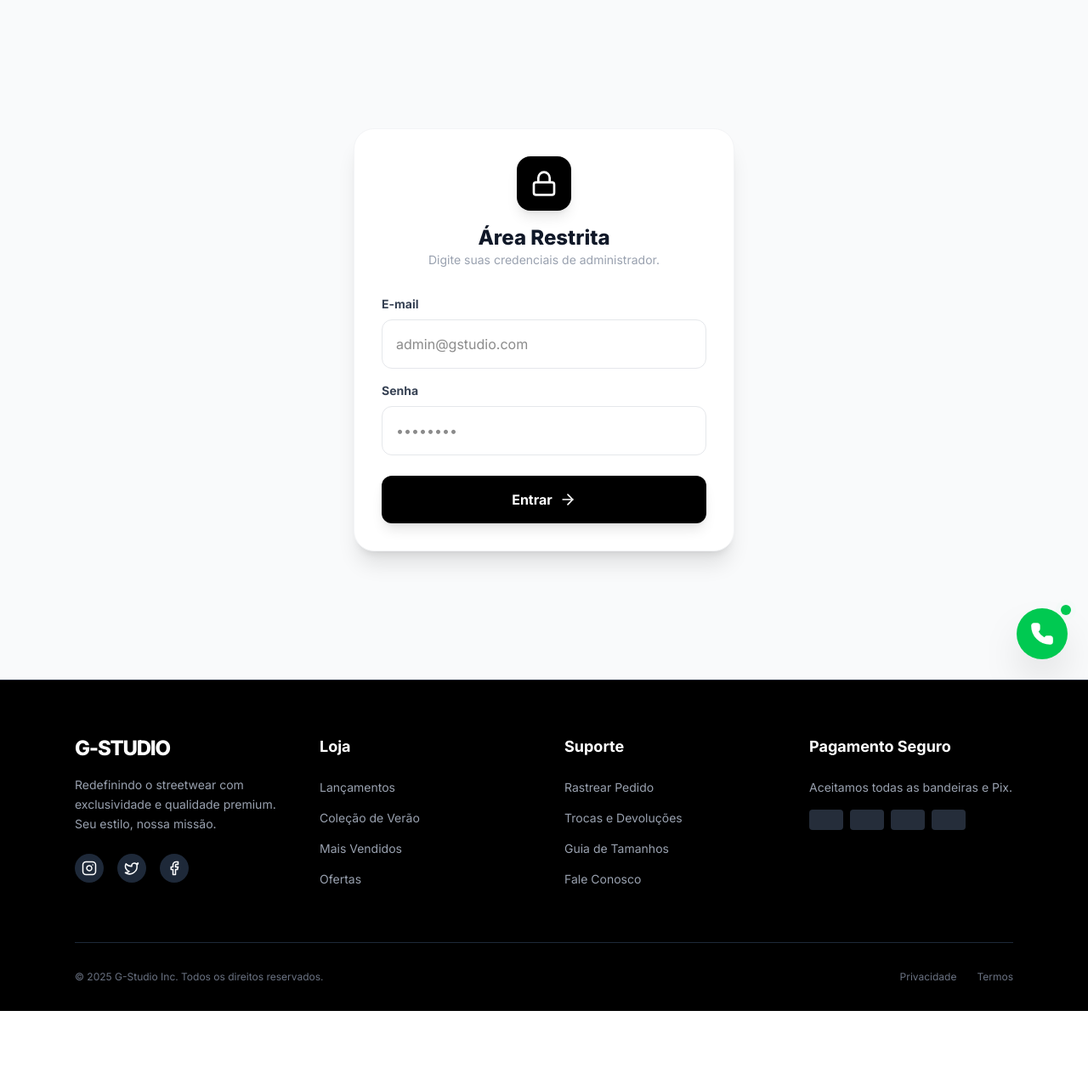
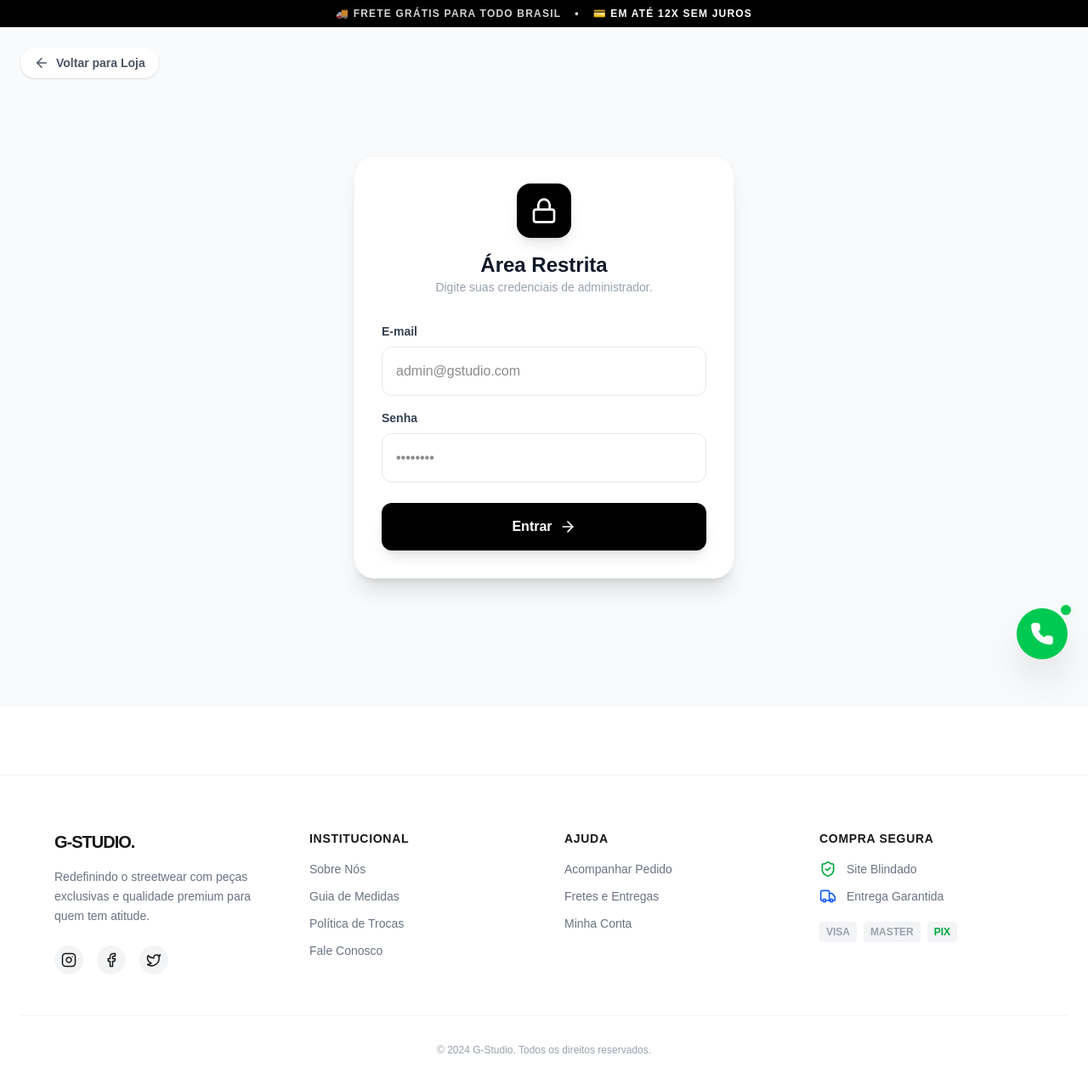
Before and after one commit to GustavoHenrique1998/GStudio, a Next.js app: page /login in a window 1280 px wide. Shown: the whole page at 85% size. Before the commit the page ends 1190 px from the top, so only its background shows below. Built offline with nearby package versions, Linux system fonts and the light colour scheme.

Commit message:
Layout profissional: Topbar e Footer

```diff
--- a/app/layout.tsx
+++ b/app/layout.tsx
@@ -1,27 +1,25 @@
 import type { Metadata } from "next";
-import { Inter } from "next/font/google";
+import { Inter, Montserrat } from "next/font/google"; // Adicionei Montserrat para títulos
 import "./globals.css";
-import Footer from "@/components/Footer";
 import WhatsAppButton from "@/components/WhatsAppButton";
 import { CartProvider } from "./context/CartContext";
 import CartSidebar from "@/components/CartSidebar";
-import { Toaster } from 'react-hot-toast'; // <--- IMPORTANTE
+import { Toaster } from 'react-hot-toast';
+import { Instagram, Facebook, Twitter, CreditCard, Truck, ShieldCheck } from 'lucide-react'; // Ícones novos
 
-const inter = Inter({ subsets: ["latin"] });
+const inter = Inter({ subsets: ["latin"], variable: '--font-inter' });
+const montserrat = Montserrat({ subsets: ["latin"], weight: ['400', '700', '900'], variable: '--font-montserrat' });
 
-// --- CONFIGURAÇÃO DE SEO E WHATSAPP ---
 export const metadata: Metadata = {
   title: "G-Studio | Streetwear Premium",
-  description: "A melhor loja de streetwear do Brasil. Encontre Nike, Adidas e coleções exclusivas com o melhor preço.",
+  description: "A melhor loja de streetwear do Brasil.",
   openGraph: {
     title: "G-Studio | Streetwear Premium",
-    description: "A melhor loja de streetwear do Brasil. Confira as novidades!",
-    url: "https://g-studio-red.vercel.app", // Coloque o link final da sua Vercel aqui depois
+    description: "Confira as novidades!",
+    url: "https://g-studio-red.vercel.app",
     siteName: "G-Studio",
     locale: "pt_BR",
     type: "website",
-    // Se quiser uma foto de capa no Zap, coloque uma imagem chamada 'og-image.jpg' na pasta public
-    // images: [{ url: '/og-image.jpg', width: 1200, height: 630 }],
   },
 };
 
@@ -32,17 +30,86 @@ export default function RootLayout({
 }>) {
   return (
     <html lang="pt-br">
-      <body className={inter.className}>
+      <body className={`${inter.variable} ${montserrat.variable} font-sans antialiased bg-gray-50`}>
         <CartProvider>
-            {/* O Toaster fica aqui, invisível, esperando ordens */}
             <Toaster position="top-center" reverseOrder={false} />
+
+            {/* 1. BARRA DE ANÚNCIOS (TOP BAR) */}
+            <div className="bg-black text-white text-[10px] md:text-xs font-bold py-2 text-center tracking-widest uppercase flex justify-center gap-4">
+                <span className="animate-pulse">🚚 Frete Grátis para todo Brasil</span>
+                <span className="hidden md:inline">•</span>
+                <span className="hidden md:inline">💳 Em até 12x sem juros</span>
+            </div>
 
             <CartSidebar />
 
             {children}
 
             <WhatsAppButton />
-            <Footer />
+
+            {/* 2. RODAPÉ PROFISSIONAL (FOOTER) */}
+            <footer className="bg-white border-t border-gray-100 pt-16 pb-8 px-6 mt-20">
+                <div className="max-w-6xl mx-auto grid grid-cols-1 md:grid-cols-4 gap-12 mb-12">
+
+                    {/* Coluna Marca */}
+                    <div className="space-y-4">
+                        <h3 className="font-black text-xl tracking-tighter">G-STUDIO.</h3>
+                        <p className="text-gray-500 text-sm leading-relaxed">
+                            Redefinindo o streetwear com peças exclusivas e qualidade premium para quem tem atitude.
+                        </p>
+                        <div className="flex gap-4 pt-2">
+                            <button className="bg-gray-100 p-2 rounded-full hover:bg-black hover:text-white transition-colors"><Instagram size={18}/></button>
+                            <button className="bg-gray-100 p-2 rounded-full hover:bg-black hover:text-white transition-colors"><Facebook size={18}/></button>
+                            <button className="bg-gray-100 p-2 rounded-full hover:bg-black hover:text-white transition-colors"><Twitter size={18}/></button>
+                        </div>
+                    </div>
+
+                    {/* Coluna Links */}
+                    <div>
+                        <h4 className="font-bold text-sm uppercase tracking-wider mb-4">Institucional</h4>
+                        <ul className="space-y-3 text-sm text-gray-500">
+                            <li className="hover:text-black cursor-pointer">Sobre Nós</li>
+                            <li className="hover:text-black cursor-pointer">Guia de Medidas</li>
+                            <li className="hover:text-black cursor-pointer">Política de Trocas</li>
+                            <li className="hover:text-black cursor-pointer">Fale Conosco</li>
+                        </ul>
+                    </div>
+
+                    {/* Coluna Ajuda */}
+                    <div>
+                        <h4 className="font-bold text-sm uppercase tracking-wider mb-4">Ajuda</h4>
+                        <ul className="space-y-3 text-sm text-gray-500">
+                            <li className="hover:text-black cursor-pointer">Acompanhar Pedido</li>
+                            <li className="hover:text-black cursor-pointer">Fretes e Entregas</li>
+                            <li className="hover:text-black cursor-pointer">Minha Conta</li>
+                        </ul>
+                    </div>
+
+                    {/* Coluna Pagamento/Segurança */}
+                    <div>
+                        <h4 className="font-bold text-sm uppercase tracking-wider mb-4">Compra Segura</h4>
+                        <div className="flex flex-col gap-3">
+                            <div className="flex items-center gap-3 text-sm text-gray-500">
+                                <ShieldCheck className="text-green-600" size={20} /> Site Blindado
+                            </div>
+                            <div className="flex items-center gap-3 text-sm text-gray-500">
+                                <Truck className="text-blue-600" size={20} /> Entrega Garantida
+                            </div>
+                            <div className="flex gap-2 mt-2">
+                                {/* Ícones de Cartão Fake para visual */}
+                                <div className="bg-gray-100 px-2 py-1 rounded text-xs font-bold text-gray-400">VISA</div>
+                                <div className="bg-gray-100 px-2 py-1 rounded text-xs font-bold text-gray-400">MASTER</div>
+                                <div className="bg-gray-100 px-2 py-1 rounded text-xs font-bold text-green-600">PIX</div>
+                            </div>
+                        </div>
+                    </div>
+                </div>
+
+                <div className="border-t border-gray-100 pt-8 text-center">
+                    <p className="text-xs text-gray-400">© 2024 G-Studio. Todos os direitos reservados.</p>
+                </div>
+            </footer>
+
         </CartProvider>
       </body>
     </html>
--- a/app/login/page.tsx
+++ b/app/login/page.tsx
@@ -3,7 +3,8 @@
 import React, { useState } from 'react';
 import { createClient } from '@supabase/supabase-js';
 import { useRouter } from 'next/navigation';
-import { Lock, ArrowRight, Loader2 } from 'lucide-react';
+import { Lock, ArrowRight, Loader2, ArrowLeft } from 'lucide-react'; // Adicionei ArrowLeft
+import Link from 'next/link'; // Importante para o link funcionar
 import toast from 'react-hot-toast';
 
 // --- CONEXÃO ---
@@ -41,7 +42,18 @@ export default function LoginPage() {
   };
 
   return (
-    <div className="min-h-screen bg-gray-50 flex items-center justify-center p-6">
+    <div className="min-h-screen bg-gray-50 flex items-center justify-center p-6 relative">
+
+      {/* --- BOTÃO DE VOLTAR --- */}
+      <div className="absolute top-6 left-6">
+        <Link
+          href="/"
+          className="flex items-center gap-2 bg-white px-4 py-2 rounded-full shadow-sm text-sm font-bold text-gray-600 hover:text-black hover:shadow-md transition-all"
+        >
+          <ArrowLeft size={18} /> Voltar para Loja
+        </Link>
+      </div>
+
       <div className="bg-white p-8 rounded-3xl shadow-xl w-full max-w-md border border-gray-100">
         <div className="text-center mb-8">
           <div className="bg-black text-white w-16 h-16 rounded-2xl flex items-center justify-center mx-auto mb-4 shadow-lg">
```
Also changed, not shown: app/page.tsx (+77 -26 lines).
